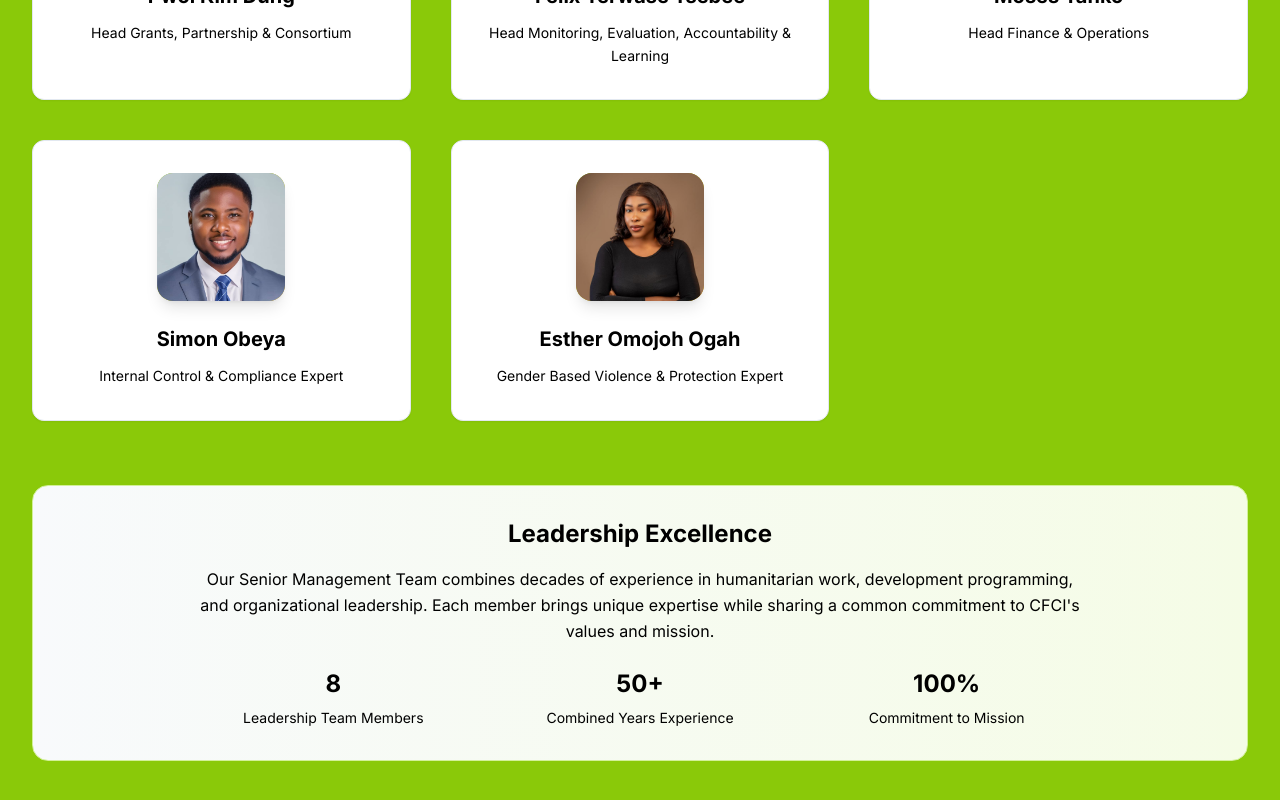
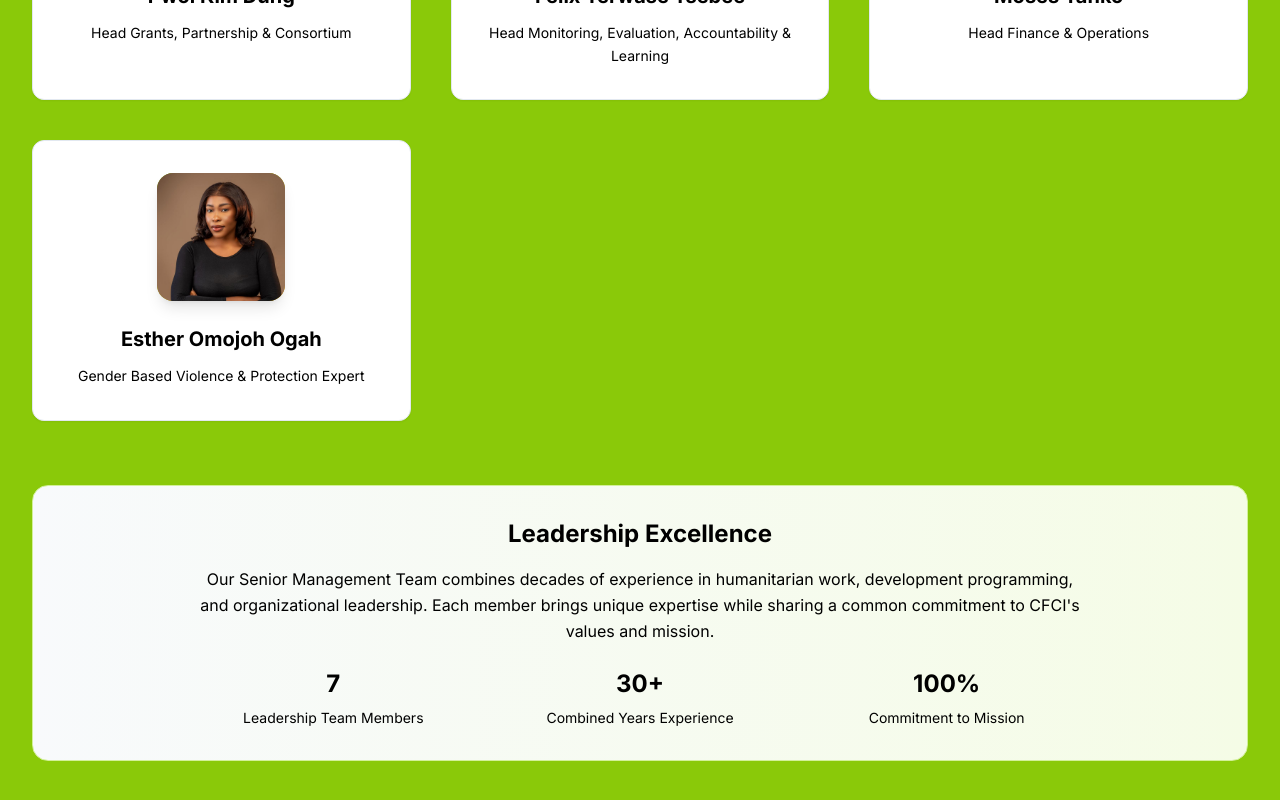
Before and after one commit to Agyobarty1/Care-First-Community-Initiative-repository-, a React (Vite) app: page / in a window 1280 px wide. Shown: the part 5934-6734 px from the top of the page. Built offline with nearby package versions, Linux system fonts and the light colour scheme.

Commit message:
Modified the SMT Section of the Site

```diff
--- a/src/components/SMT.tsx
+++ b/src/components/SMT.tsx
@@ -63,11 +63,11 @@ const SMT: React.FC = () => {
             </p>
             <div className="grid md:grid-cols-3 gap-6 text-center">
               <div>
-                <div className="text-2xl font-bold text-black mb-2">8</div>
+                <div className="text-2xl font-bold text-black mb-2">7</div>
                 <div className="text-sm text-black">Leadership Team Members</div>
               </div>
               <div>
-                <div className="text-2xl font-bold text-black mb-2">50+</div>
+                <div className="text-2xl font-bold text-black mb-2">30+</div>
                 <div className="text-sm text-black">Combined Years Experience</div>
               </div>
               <div>
--- a/src/data/constants.ts
+++ b/src/data/constants.ts
@@ -18,7 +18,6 @@ export const teamMembers: TeamMember[] = [
   { id: '4', name: 'Pwol Kim Dung', position: 'Head Grants, Partnership & Consortium', initials: 'KD', image: '/assets/kim.jpeg' },
   { id: '5', name: 'Felix Terwase Tsebee', position: 'Head Monitoring, Evaluation, Accountability & Learning', initials: 'FT', image: '/assets/felix.jpg' },
   { id: '6', name: 'Moses Tanko', position: 'Head Finance & Operations', initials: 'MT', image: '/assets/tko.png' },
-  { id: '7', name: 'Simon Obeya', position: 'Internal Control & Compliance Expert', initials: 'SO', image: '/assets/Obeya.png'},
   { id: '8', name: 'Esther Omojoh Ogah', position: 'Gender Based Violence & Protection Expert', initials: 'EO', image: '/assets/Ogah.jpg' },
 ];
 
```
Also changed, not shown: public/assets/Obeya.png (deleted).
